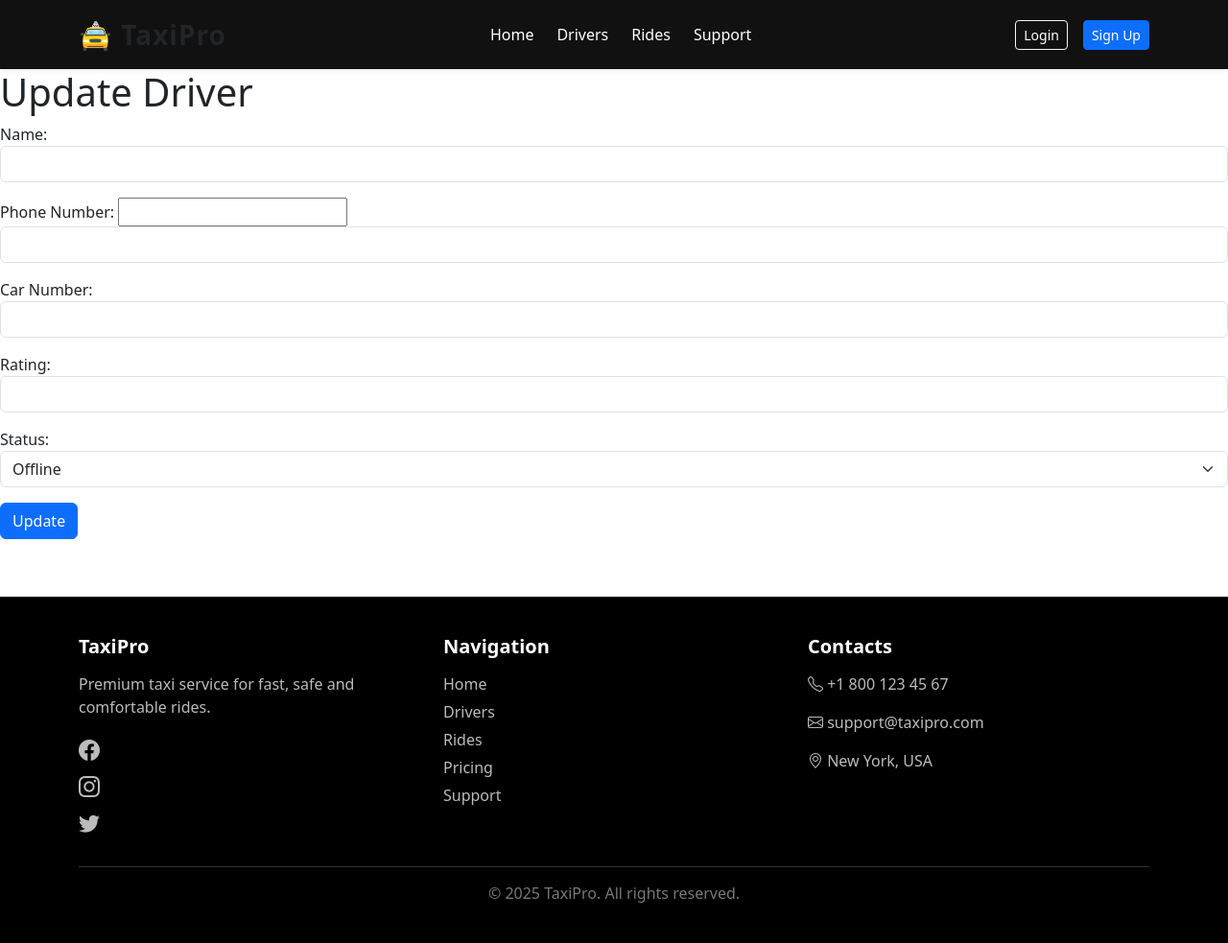
After one commit to BinyominYusufov/Taksi-Tj, a Django app: template templates/drivers/driver_update.html in a window 1280 px wide. The commit adds this page. Shown: the whole page at 96% size. Run offline with Django 5.2, Linux system fonts and the light colour scheme; the template is opened without the code that fills it, so the values that code supplies are empty.

Commit message:
Drivers koren

```diff
--- a/drivers/urls.py
+++ b/drivers/urls.py
@@ -5,4 +5,5 @@ from .views import *
 urlpatterns = [
     path('', driver_list, name='driver_list'),
     path('<int:driver_id>/', driver_detail, name='driver_detail'),
+    path('<int:driver_id>/update/', driver_update, name='driver_update'),
 ]
--- a/templates/drivers/driver_detail.html
+++ b/templates/drivers/driver_detail.html
@@ -38,8 +38,8 @@ Driver Details
                 </ul>
             </li>
         </ul>
-        <a href="#" class="btn btn-primary w-100 rounded-3">
-            Contact Driver
+        <a href="{% url 'driver_list'%}" class="btn btn-primary w-100 rounded-3">
+            Back
         </a>
     </div>
 </div>
--- /dev/null
+++ b/templates/drivers/driver_update.html
@@ -0,0 +1,25 @@
+{% extends "base.html" %}
+{% block title %}
+Driver Update
+{% endblock title %}
+{% block main %}
+<h1>Update Driver</h1>
+<form method="POST">
+    {% csrf_token %}
+    <label for="name">Name:</label>
+    <input type="text" id="name" name="name" value="{{ driver.name }}" class="form-control mb-3">
+    <label for="phone_number">Phone Number:</label>
+    <input type="text" id="phone_number" name="phone_number" value="{{ driver.phone_number }}">
+    <input type="text" id="car_model" name="car_model" value="{{ driver.car_model }}" class="form-control mb-3">
+    <label for="car_number">Car Number:</label>
+    <input type="text" id="car_number" name="car_number" value="{{ driver.car_number }}" class="form-control mb-3">
+    <label for="rating">Rating:</label>
+    <input type="number" step="0.1" id="rating" name="rating" value="{{ driver.rating }}" class="form-control mb-3">
+    <label for="status">Status:</label>
+    <select id="status" name="status" class="form-select mb-3">
+        <option value="true" {% if driver.status %}selected{% endif %}>Online</option>
+        <option value="false" {% if not driver.status %}selected{% endif %}>Offline</option>
+    </select>
+    <button type="submit" class="btn btn-primary">Update</button>
+</form>
+{% endblock main %}
--- a/templates/drivers/drivers_list.html
+++ b/templates/drivers/drivers_list.html
@@ -40,10 +40,9 @@
 
                     </ul>
 
-                    <a href="#" class="btn btn-primary w-100 rounded-3">
+                    <a href="{% url 'driver_detail' driver.id %}" class="btn btn-primary w-100 rounded-3">
                         View Profile
                     </a>
-                    <a href="{% url 'driver_detail' driver.id %}">View Details</a>
 
                 </div>
             </div>
```
Also changed, not shown: drivers/views.py (+16 -0 lines).
